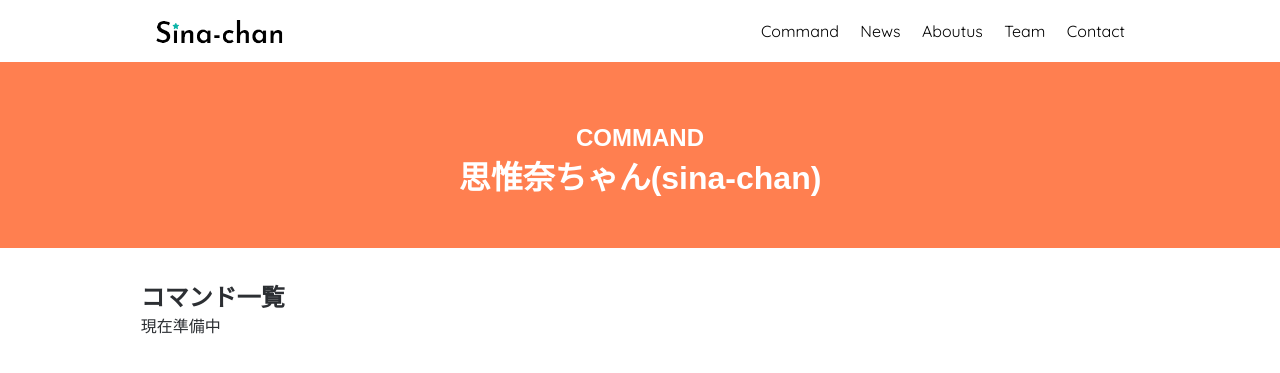
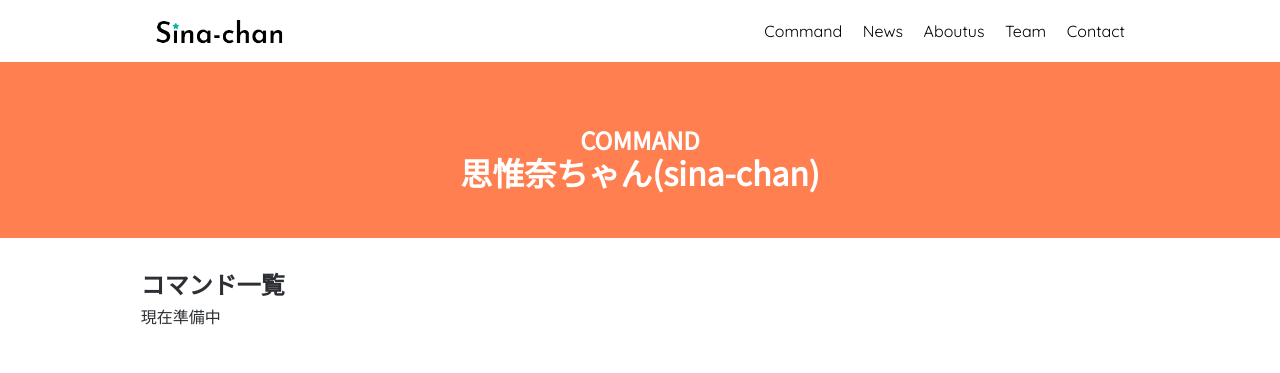
Before and after one commit to SinaKitagami/sinakitagami.github.io, a Jekyll site: the page built from command.md, in a window 1280 px wide and 900 px high. Shown: the top 373 px of the window. Built offline with Jekyll 4.4.1, drawn with Linux system fonts in a browser that asks for light colours; nearby versions of some CDN libraries.

Commit message:
フォント変更

```diff
--- a/_layouts/default.html
+++ b/_layouts/default.html
@@ -2,7 +2,7 @@
 <html lang="{{ site.lang | default: "en-US" }}">
   <head>
     <link href="https://use.fontawesome.com/releases/v5.6.1/css/all.css" rel="stylesheet">
-    <link href="https://fonts.googleapis.com/css?family=Josefin+Sans|Quicksand&display=swap" rel="stylesheet">
+    <link href="https://fonts.googleapis.com/css?family=Josefin+Sans|Quicksand|Noto+Sans+JP&display=swap" rel="stylesheet">
     <meta name="viewport" content="width=device-width, initial-scale=1">
     <meta charset="utf-8">
     <title>{{ page.title }} - {{ site.title }}</title>
--- a/assets/css/main.scss
+++ b/assets/css/main.scss
@@ -10,14 +10,14 @@
 
 /*config*/
 body{
-    font-family: 'Open Sans', sans-serif;
-    font-family: 'Sawarabi Gothic', sans-serif;
+    font-family: 'Noto Sans JP', sans-serif;
+    line-height: 2em;
+    font-weight: 500;
     margin:0; padding:0;
     color: #2C2F33;
     background-color: rgba(255, 255, 255, 0.781);
     position: relative;
     min-height: 100vh;
-    padding-bottom: 380px;
   }
 
 /*ヘッダー部分*/
@@ -74,6 +74,9 @@
       .can li{
         flex:0 0 30%;
       }
+      body{
+        padding-bottom: 380px;
+      }
     }
       @media screen and (max-width:767px){
         .header-right {
@@ -105,6 +108,9 @@
         .thumbnail a{
           top: 80%;
           left: 50%;
+        }
+        body{
+          padding-bottom: 500px;
         }
       }
     .header-right a:hover {
```
